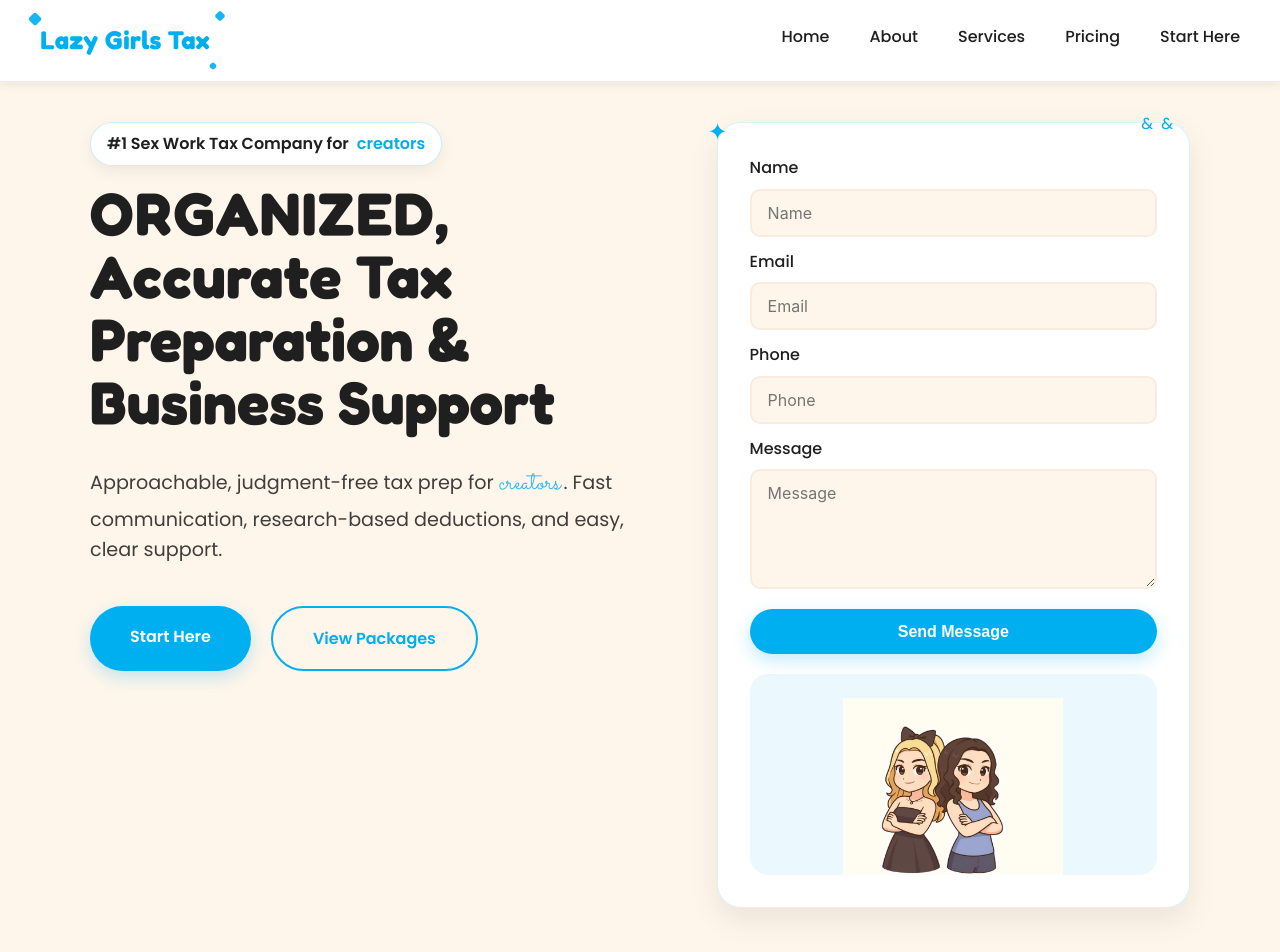
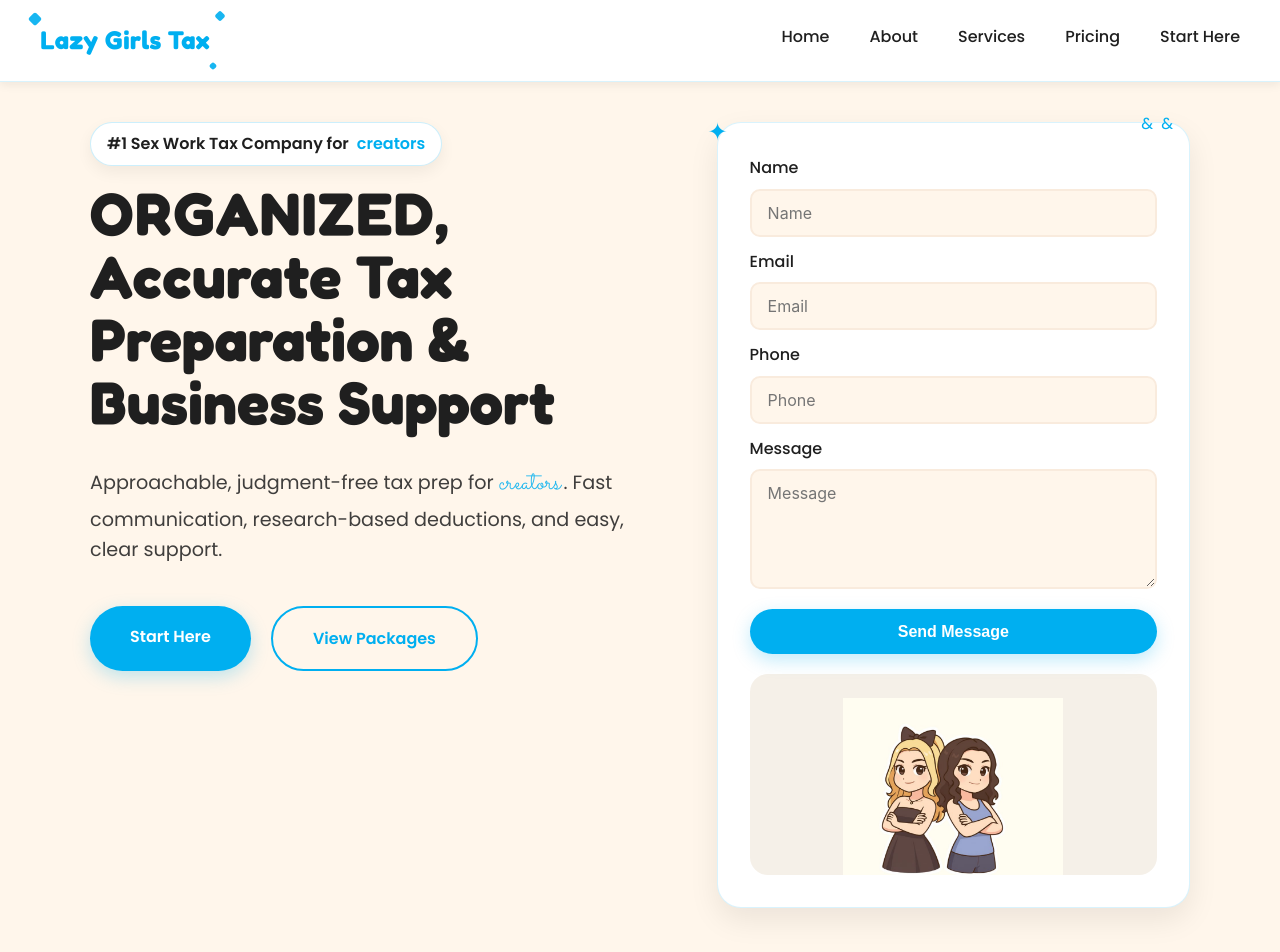
Before and after one commit to chri6tina/lazy_girl_tax, a Next.js app: page / in a window 1280 px wide. Shown: the top 952 px of the page. Built offline with nearby package versions, Linux system fonts and the light colour scheme; no server answers.

Commit message:
fix: match hero illustration background to image cream color (#F5F0E8)

```diff
--- a/styles.css
+++ b/styles.css
@@ -695,7 +695,7 @@ section:first-of-type {
     align-items: flex-end;
     justify-content: center;
     border-radius: 18px;
-    background: rgba(0, 175, 240, 0.08);
+    background: #F5F0E8;
     padding: 1.5rem 1.5rem 0;
     font-weight: 600;
 }
@@ -747,7 +747,7 @@ section:first-of-type {
     align-items: flex-end;
     justify-content: center;
     border-radius: 18px;
-    background: rgba(0, 175, 240, 0.08);
+    background: #F5F0E8;
     padding: 1.5rem 1.5rem 0;
     font-weight: 600;
 }
```
